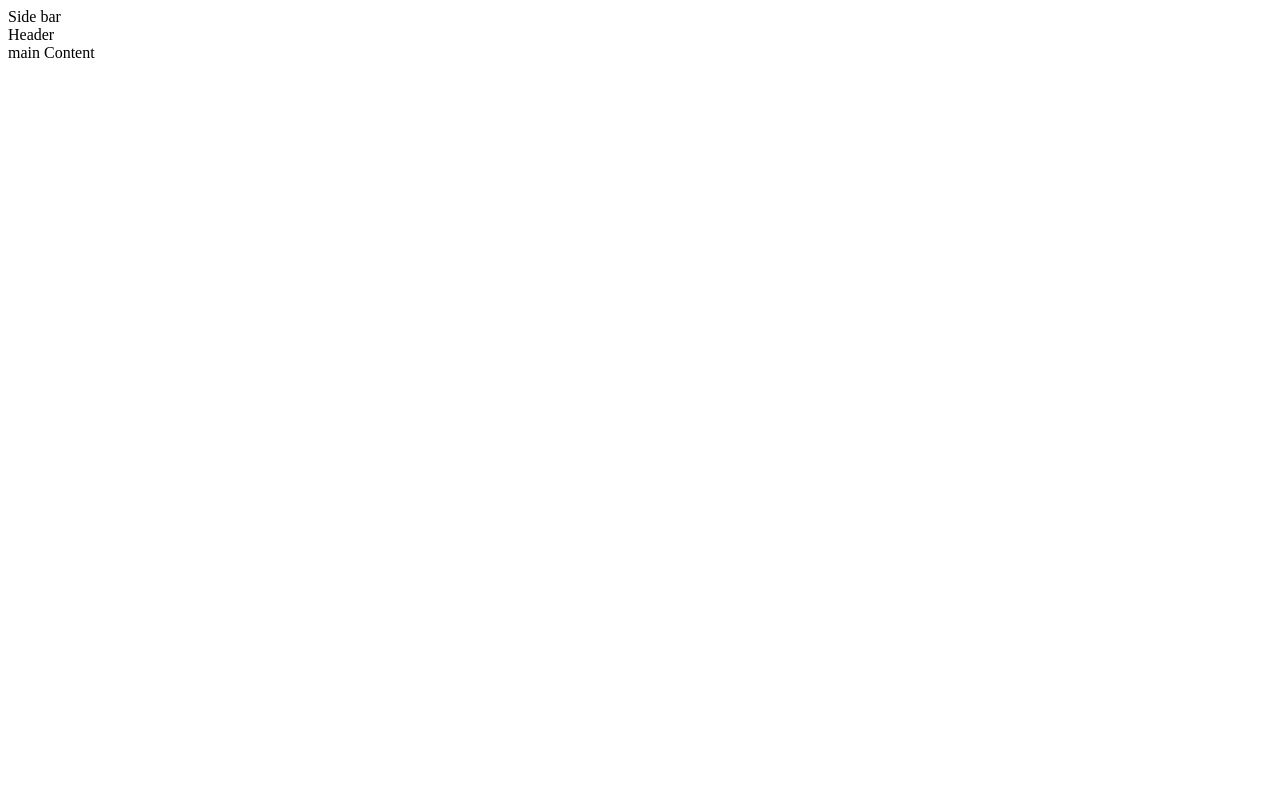
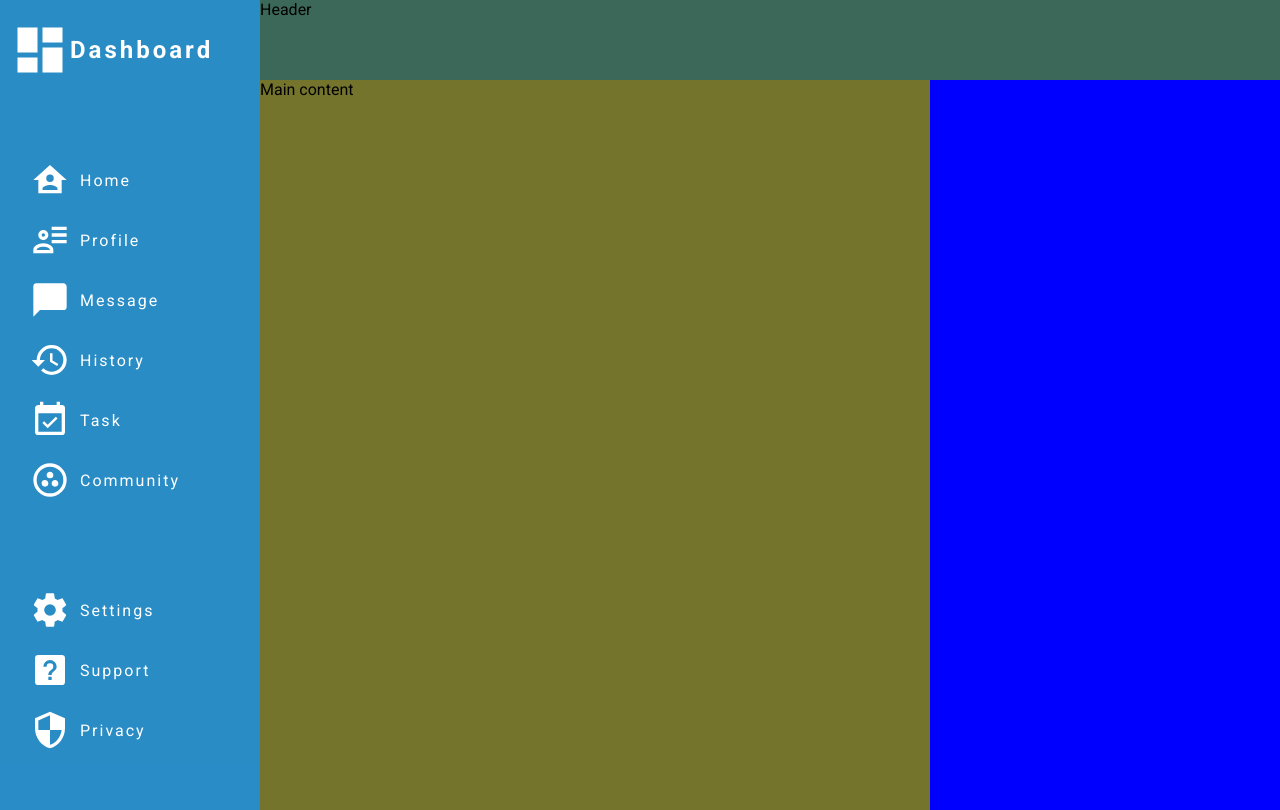
Before and after one commit to Russel-domingo/admin-dashboard, a plain HTML site: page index.html in a window 1280 px wide. Drawn offline with Linux system fonts and the light colour scheme.

Commit message:
Finish The sidebar side

```diff
--- /dev/null
+++ b/font/transfonter.org-20251120-091613/stylesheet.css
@@ -0,0 +1,8 @@
+@font-face {
+    font-family: 'BBH Sans Hegarty';
+    src: url('BBHSansHegarty-Regular.woff2') format('woff2'),
+        url('BBHSansHegarty-Regular.woff') format('woff');
+    font-weight: normal;
+    font-style: normal;
+    font-display: swap;
+}
--- a/index.html
+++ b/index.html
@@ -4,12 +4,91 @@
     <meta charset="UTF-8">
     <meta name="viewport" content="width=device-width, initial-scale=1.0">
     <title>Admin Dashboard</title>
+    <link rel="stylesheet" href="syle.css">
 </head>
 <body>
     <div class="grid-container">
-        <div class="sidebar">Side bar</div>
+        <div class="sidebar">
+            <div class="sidebar-item">
+                <div class="dashboard-header">
+                        <img class="dashboard-icon" src="icon/view-dashboard.svg" alt="Dashboard icon">
+                    <h2>Dashboard<h2>
+                </div>
+            </div>
+            <div class="sidebar-item">
+                <div class="sidebar-nav">
+                    <ul>
+                        <li>
+                            <div class="nav-icon">
+                                <img src="icon/home-account.svg" alt="Home image">
+                                <p>Home</p>
+                            </div>
+                        </li>
+                        <li>
+                            <div class="nav-icon">
+                                <img src="icon/account-details-outline.svg" alt="">
+                                <p>Profile</p>
+                            </div>
+                        </li>
+                        <li>
+                            <div class="nav-icon">
+                                <img src="icon/message.svg" alt="">
+                                <p>Message</p>
+                            </div>
+                        </li>
+                        <li>
+                            <div class="nav-icon">
+                                <img src="icon/history.svg" alt="">
+                                <p>History</p>
+                            </div>
+                        </li>
+                        <li>
+                            <div class="nav-icon">
+                                <img src="icon/calendar-check.svg" alt="">
+                                <p>Task</p>
+                            </div>
+                        </li>
+                        <li>
+                            <div class="nav-icon">
+                                <img src="icon/google-circles-communities.svg" alt="">
+                                <p>Community</p>
+                            </div>
+                        </li>
+
+                    </ul>
+                </div>
+            </div>
+            <div class="sidebar-item">
+                <div class="sidebar-nav">
+                    <ul>
+                        <li>
+                            <div class="nav-icon">
+                                <img src="icon/cog.svg" alt="Home image">
+                                <p>Settings</p>
+                            </div>
+                        </li>
+                        <li>
+                            <div class="nav-icon">
+                                <img src="icon/help-box.svg" alt="Home image">
+                                <p>Support</p>
+                            </div>
+                        </li>
+                        <li>
+                            <div class="nav-icon">
+                                <img src="icon/security.svg" alt="Home image">
+                                <p>Privacy</p>
+                            </div>
+                        </li>
+                    </ul>
+                </div>
+            </div>
+
+        </div>
         <div class="header"> Header</div>
-        <div class="main-content"> main Content </div>
+        <div class="main-content">
+            Main content
+        </div>
+        <div class="right-pannel"></div>
     </div>
 </body>
 </html>
--- a/syle.css
+++ b/syle.css
@@ -1,5 +1,109 @@
+/* @font-face {
+    font-family: Roboto;
+    src: url("font/transfonter.org-20251120-091613/BBHSansHegarty-Regular.woff2") format("woff2");
+    font-weight: normal;
+    font-style: normal;
+} */
+
+@import url('https://fonts.googleapis.com/css2?family=Roboto:wght@300;400;500;700&display=swap');
 * {
     margin: 0px;
     padding: 0px;
-    box-sizing: border-box;
+
 }
+body {
+     font-family: 'Roboto', sans-serif;
+}
+
+.grid-container {
+    display: grid;
+    height: 100vh;
+    width: 100%;
+    grid-template-columns: 260px 2fr 350px;
+    grid-template-rows: 80px auto;
+    grid-template-areas:
+        "sidebar header header"
+        "sidebar main right"
+}
+
+.sidebar-item {
+    display: grid;
+    grid-auto-flow: row;
+    padding-left: 10px;
+    padding-top: 20px;
+    padding-right: 100px;
+    padding-bottom: 50px;
+}
+
+.sidebar {
+    background-color: rgba(36, 137, 196, 0.973);
+    grid-area: sidebar;
+}
+
+.dashboard-icon {
+    height: 60px;
+    width: 60px;
+}
+
+.dashboard-header > img {
+    filter: invert(1);
+}
+
+.dashboard-header {
+    font-family: Roboto;
+    letter-spacing: 3px;
+    color: white;
+    display: grid;
+    grid-template-columns: 1fr 1fr;
+    font-size: 1em;
+}
+
+.sidebar-nav {
+    padding-left: 10px;
+}
+.dashboard-header > h2 {
+    align-self: center;
+}
+
+.nav-icon {
+    display: grid;
+    grid-template-columns: 40px 1fr;
+    padding: 10px;
+}
+
+.nav-icon > p {
+    margin-left: 10px;
+    align-self: center;
+}
+
+
+.nav-icon > img {
+    filter: invert(1);
+}
+.sidebar-nav > ul> li {
+    font-family: Roboto;
+    color: white;
+    font-size: 1em;
+    font-weight: none;
+    letter-spacing: 2px;
+    list-style-type: none;
+}
+.nav-icon {
+    width: 40px;
+}
+
+
+.header {
+    background-color: rgb(60, 104, 89);
+    grid-area: header;
+}
+
+.main-content {
+    background-color: rgb(116, 116, 45);
+    grid-area: main;
+}
+
+.right-pannel {
+    background-color: blue;
+    grid-area: right;
+}
```
Also changed, not shown: font/transfonter.org-20251120-091613/demo.html (added, +192 -0 lines), font/transfonter.org-20251120-091613/BBHSansHegarty-Regular.woff (added), font/transfonter.org-20251120-091613/BBHSansHegarty-Regular.woff2 (added), icon/account-details-outline.svg (added), icon/calendar-check.svg (added), icon/cog.svg (added), icon/google-circles-communities.svg (added), icon/help-box.svg (added), icon/history.svg (added), icon/home-account.svg (added), icon/message.svg (added), icon/security.svg (added), icon/view-dashboard.svg (added).
